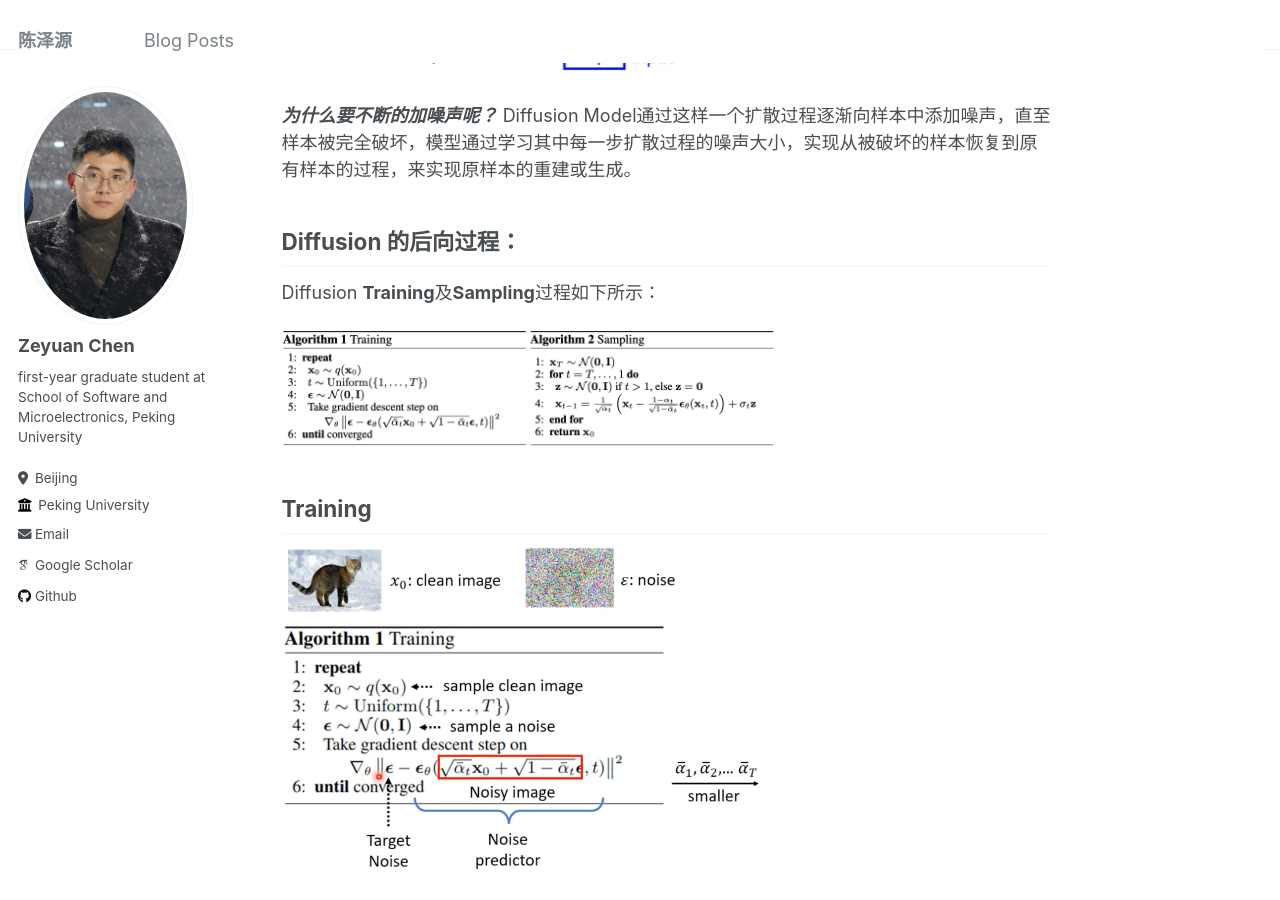
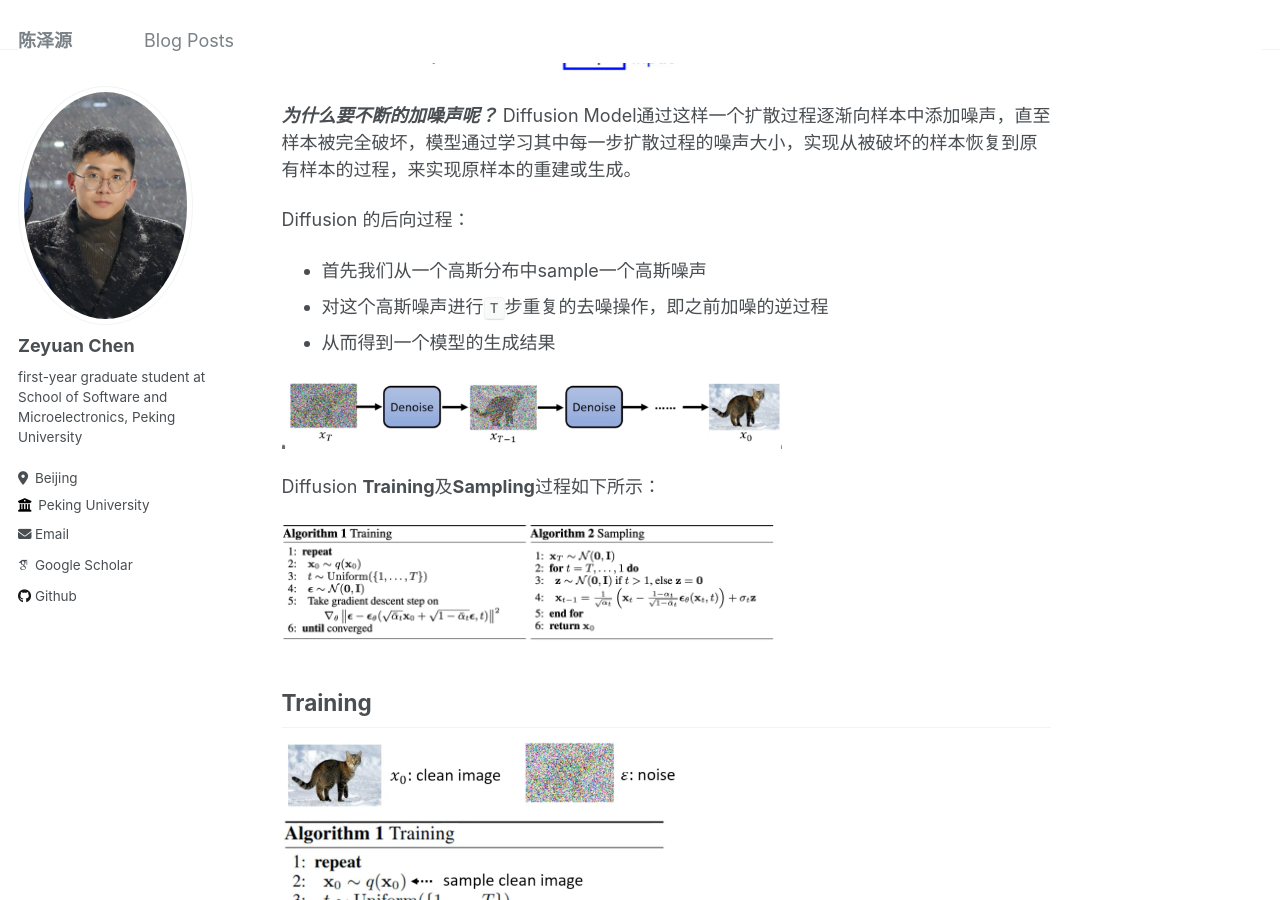
Before and after one commit to chenzyn/chenzyn.github.io, a Jekyll site: the page built from _posts/2024-04-10-diffusion.md, in a window 1280 px wide and 900 px high, scrolled down 726 px. Built offline with Jekyll 4.4.1, drawn with Linux system fonts in a browser that asks for light colours; some web fonts are replaced.

Commit message:
upload DDPM

```diff
--- a/_posts/2024-04-10-diffusion.md
+++ b/_posts/2024-04-10-diffusion.md
@@ -30,7 +30,11 @@ Diffusion 的整个过程即**加噪再去噪**，以一张图片为例，我们
 Diffusion Model通过这样一个扩散过程逐渐向样本中添加噪声，直至样本被完全破坏，模型通过学习其中每一步扩散过程的噪声大小，实现从被破坏的样本恢复到原有样本的过程，来实现原样本的重建或生成。
 
 Diffusion 的后向过程：
--
+- 首先我们从一个高斯分布中sample一个高斯噪声
+- 对这个高斯噪声进行`T`步重复的去噪操作，即之前加噪的逆过程
+- 从而得到一个模型的生成结果
+
+<img src="/images/diffusion_4.png" width="500">
 
 
 Diffusion **Training**及**Sampling**过程如下所示：
```
Also changed, not shown: images/diffusion_4.png (added).
